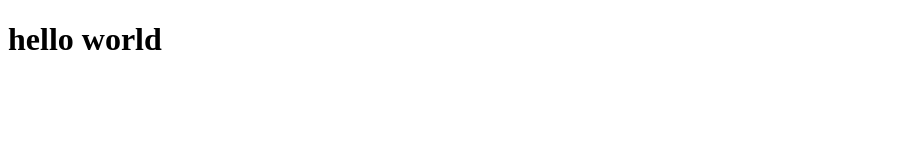
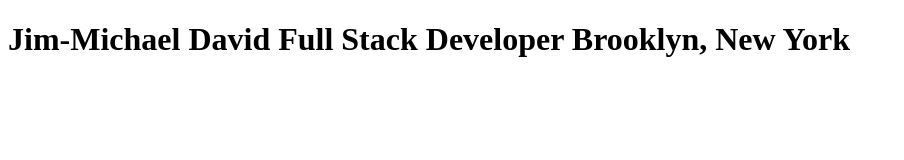
Before and after one commit to jimmikedave/JMD-Modern-Portfolio, a plain HTML site: page index.html in a window 1280 px wide. Shown: the whole page, without its empty margins (0-904 px from the left). Drawn offline with Linux system fonts and the light colour scheme.

```diff
--- a/index.html
+++ b/index.html
@@ -3,9 +3,87 @@
 <head>
     <meta charset="UTF-8">
     <meta name="viewport" content="width=device-width, initial-scale=1.0">
-    <title>Document</title>
+
+    <link href="https://fonts.googleapis.com/css?family=Lato:100,300,400,700,900" rel="stylesheet">
+    <title>Jim-Michael David</title>
 </head>
 <body>
-    <h1>hello world</h1>
+    <header class="header">
+        <div class="header__text-box">
+            <h1 class="heading-primary">
+                <span class="heading-primary--main">Jim-Michael David</span>
+                <span class="heading-primary--sub">Full Stack Developer</span>
+                <span class="heading-primary--tertiary">Brooklyn, New York</span>
+            </h1>
+        </div>
+    </header>
+
+    <!-- <section class="grid-test">
+            <div class="row">
+                <div class="col-1-of-2">
+                    Col 1 of 2
+                </div>
+                <div class="col-1-of-2">
+                    Col 1 of 2
+                </div>
+            </div>
+
+            <div class="row">
+                <div class="col-1-of-3">
+                    Col 1 of 3
+                </div>
+                <div class="col-1-of-3">
+                    Col 1 of 3
+                </div>
+                <div class="col-1-of-3">
+                    Col 1 of 3
+                </div>
+            </div>
+
+            <div class="row">
+                <div class="col-1-of-3">
+                    Col 1 of 3
+                </div>
+                <div class="col-2-of-3">
+                    Col 2 of 3
+                </div>
+            </div>
+
+            <div class="row">
+                <div class="col-1-of-4">
+                    Col 1 of 4
+                </div>
+                <div class="col-1-of-4">
+                    Col 1 of 4
+                </div>
+                <div class="col-1-of-4">
+                    Col 1 of 4
+                </div>
+                <div class="col-1-of-4">
+                    Col 1 of 4
+                </div>
+            </div>
+
+            <div class="row">
+                <div class="col-1-of-4">
+                    Col 1 of 4
+                </div>
+                <div class="col-1-of-4">
+                    Col 1 of 4
+                </div>
+                <div class="col-2-of-4">
+                    Col 2 of 4
+                </div>
+            </div>
+
+            <div class="row">
+                <div class="col-1-of-4">
+                    Col 1 of 4
+                </div>
+                <div class="col-3-of-4">
+                    Col 3 of 4
+                </div>
+            </div>
+    </section>-->
 </body>
 </html>
```
